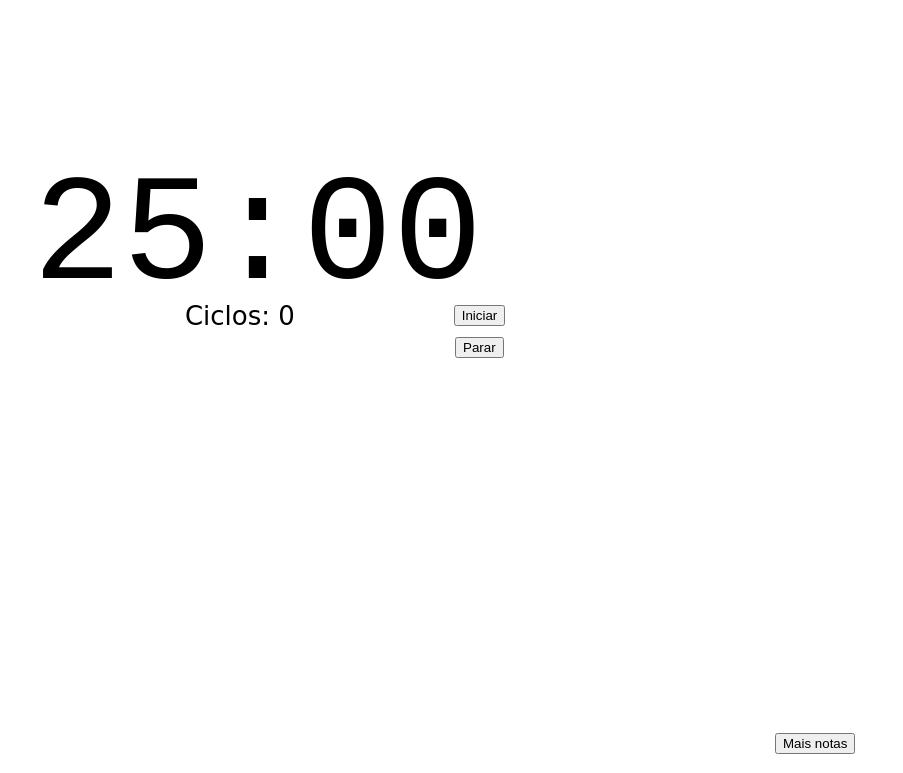
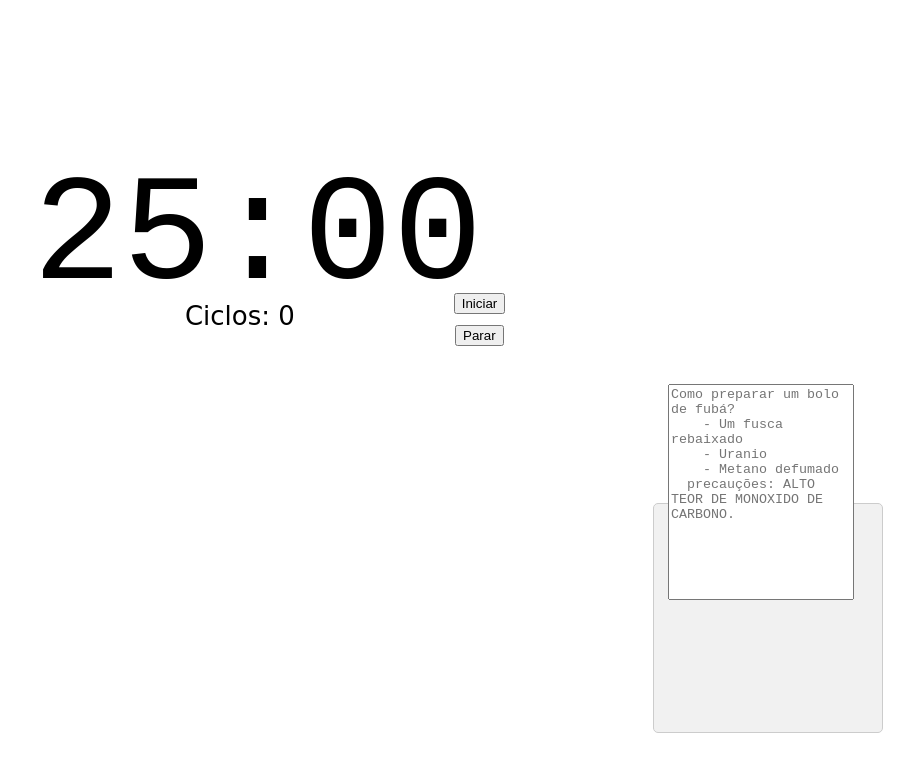
Before and after one commit to Isaac4lves/pomodoro, a plain HTML site: page index.html in a window 1280 px wide. Shown: the part 27-800 px from the top of the page, without its empty margins (377-1280 px from the left). Drawn offline with Linux system fonts and the light colour scheme; a web font is replaced by a local one.

Commit message:
❗update Anotações
estrutura base do que ainda vai ser polido, assim como todo projeto.

```diff
--- a/index.html
+++ b/index.html
@@ -1,5 +1,4 @@
-<!DOCTYPE html>
-<html>
+<!DOCTYPE htmlclass<html>
   <head>
 
     <title>Pomodoro</title>
@@ -12,12 +11,16 @@
 <!-- tentativa de notes -->
 
 <div class="conteiner">
-  <div class="task">
+  <div class="annotation-container">
+    <label class="text-note" for="textarea">Bloco de Notas</label><br><br><br>
+    <textarea
+    placeholder="Como preparar um bolo de fubá?
+    - Um fusca rebaixado
+    - Uranio
+    - Metano defumado
+  precauções: ALTO TEOR DE MONOXIDO DE CARBONO."></textarea>
+</div>
 
-    <div class="tarefa">
-      <button id="p_notes" onclick="maisnotas()">Mais notas</button>
-
-    </div>
 
 
   </div>
@@ -29,7 +32,7 @@
   <div class="ciclos">
     <p> Ciclos: <span id="ciclos">0 </span></p>
     </div>
-
+    <p id="teste"></p>
     <div class="timer">
     <p id="tempo-trabalho">25:00</p>
     <p id="tempo-pausa" style="display:none">05:00</p>
@@ -108,15 +111,24 @@
 
 //notas
 
+function saveAnnotations() {
+            const annotations = document.querySelector('.annotation-container textarea').value;
+            localStorage.setItem('annotations', annotations);
+        }
 
-function maisnotas(){
-  console.log("deixa pra depois, mo trampo slckkkk");
-}
+        // Carregar as anotações do localStorage
+        function loadAnnotations() {
+            const annotations = localStorage.getItem('annotations');
+            if (annotations) {
+                document.querySelector('.annotation-container textarea').value = annotations;
+            }
+        }
 
+        // Chamar a função de carregar as anotações ao carregar a página
+        window.addEventListener('load', loadAnnotations);
 
-
-
-
+        // Chamar a função de salvar as anotações ao sair da página
+        window.addEventListener('beforeunload', saveAnnotations);
     </script>
   </body>
 </html>
@@ -125,11 +137,30 @@ function maisnotas(){
 @import url('https://fonts.googleapis.com/css2?family=Playpen+Sans:wght@300&family=Sometype+Mono&family=Space+Mono:ital,wght@0,700;1,400&display=swap');
 @import url('https://fonts.googleapis.com/css2?family=Sometype+Mono&family=Space+Mono:ital,wght@0,700;1,400&display=swap');
 
-.task{
+.text-note{
   position:absolute;
-  top:95%;
-  left:90%;
+  align-items: center;
 }
+.annotation-container {
+            position: fixed;
+            bottom: 20px;
+            right: 20px;
+            width: 200px;
+            height: 200px;
+            background-color: #f1f1f1;
+            border: 1px solid #ccc;
+            margin-bottom: 20px;
+            border-radius: 5px;
+            padding: 14px;
+        }
+
+        .annotation-container textarea {
+          position:fixed;
+          top: 411px;
+          width: 14.5%;
+            height: 27%;
+            resize: none;
+        }
 
 .ciclos{
   font-family: 'Playpen Sans', cursive;
```
